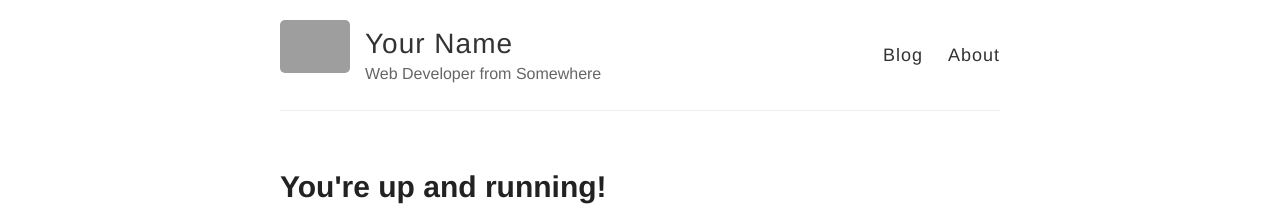
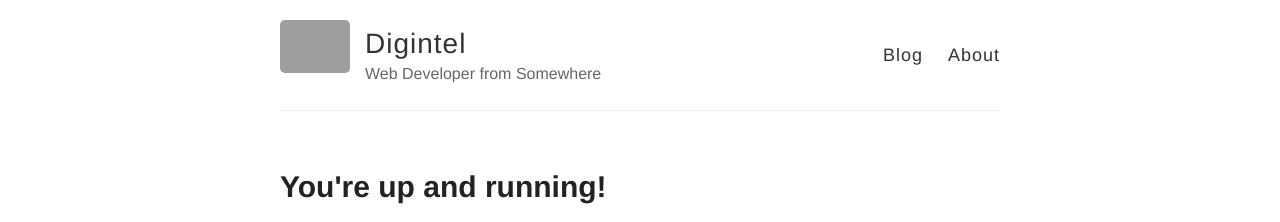
Before and after one commit to Josh-moreton/Josh-moreton.github.io, a Jekyll site: the page built from _posts/2014-3-3-Hello-World.md, in a window 1280 px wide. Shown: the top 222 px of the page. Built offline with Jekyll 4.4.1, drawn with Linux system fonts in a browser that asks for light colours; grey boxes are pictures that could not be loaded.

Commit message:
Update _config.yml

```diff
--- a/_config.yml
+++ b/_config.yml
@@ -3,7 +3,7 @@
 #
 
 # Name of your site (displayed in the header)
-name: Your Name
+name: Digintel
 
 # Short bio or description (displayed in the header)
 description: Web Developer from Somewhere
```
